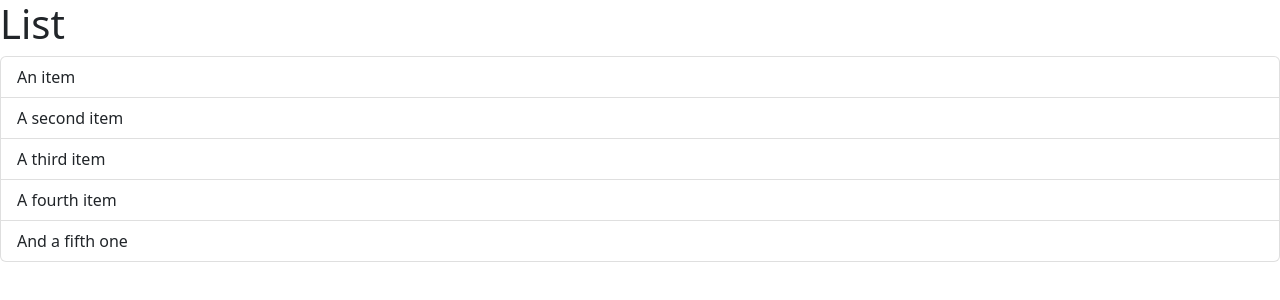
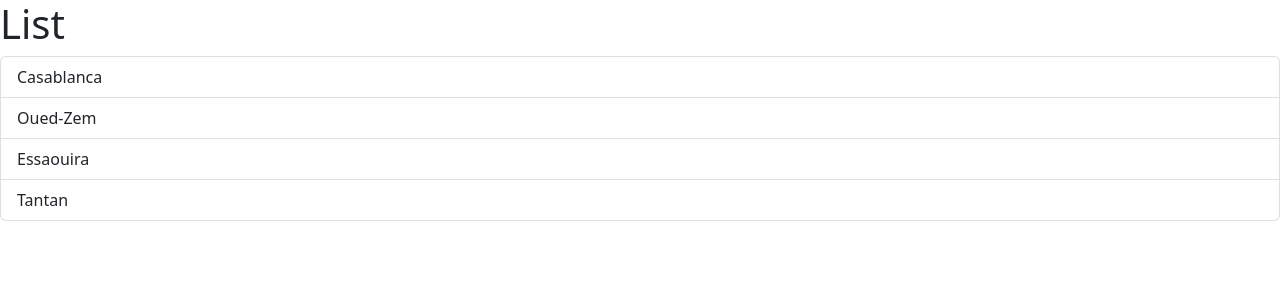
Before and after one commit to abed-ctrl/react-app, a React (Vite) app: page / in a window 1280 px wide. Shown: the top 300 px of the page. Built offline with nearby package versions, Linux system fonts and the light colour scheme.

Commit message:
Rendering Lists

```diff
--- a/src/components/ListGroup.tsx
+++ b/src/components/ListGroup.tsx
@@ -1,42 +1,23 @@
-//import { Fragment } from "react";
+function ListGroup() {
+  // Rendering lists dynamically
+  const items = ["Casablanca", "Oued-Zem", "Essaouira", "Tantan"];
+  // we don't have for or while loop in React we use javascript functions and methods like map
 
-function ListGroup() {
-  //class is a reserved word in React and Typescript => className
+  // Warning: Each child in a list should have a unique "key" prop.
+  // React needs Key prop to track our items. if we delete an element or update it React will know which item to delete or update
+  // All the time keys are ids.
+
+  //<ul> and <ol> must only directly contain <li>, <script> or <template> elements
+  //we use index as a key to solve this warning
   return (
-    //In React we can not return more than one Element
-    //<h1>List</h1>// React.CreateElement('h1')
-    // Solution One: Wrap the 2 or more Element in One Element Example <div></div>
-    // but using this solution we will add an unnecessary Element.
-    /*<div>
-      <h1>List</h1>
-      <ul className="list-group">
-        <li className="list-group-item">An item</li>
-        <li className="list-group-item">A second item</li>
-        <li className="list-group-item">A third item</li>
-        <li className="list-group-item">A fourth item</li>
-        <li className="list-group-item">And a fifth one</li>
-      </ul>
-    </div>*/
-    // Solution Two: Use Fragment. no other Element added
-    /*<Fragment>
-      <h1>List</h1>
-      <ul className="list-group">
-        <li className="list-group-item">An item</li>
-        <li className="list-group-item">A second item</li>
-        <li className="list-group-item">A third item</li>
-        <li className="list-group-item">A fourth item</li>
-        <li className="list-group-item">And a fifth one</li>
-      </ul>
-    </Fragment>*/
-    // Short Solution to use Fragment <></>
     <>
       <h1>List</h1>
       <ul className="list-group">
-        <li className="list-group-item">An item</li>
-        <li className="list-group-item">A second item</li>
-        <li className="list-group-item">A third item</li>
-        <li className="list-group-item">A fourth item</li>
-        <li className="list-group-item">And a fifth one</li>
+        {items.map((item, index) => (
+          <li key={index} className="list-group-item">
+            {item}
+          </li>
+        ))}
       </ul>
     </>
   );
```
